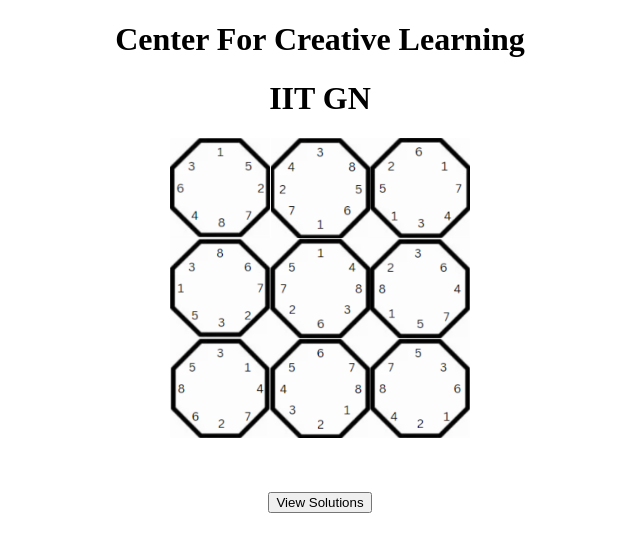
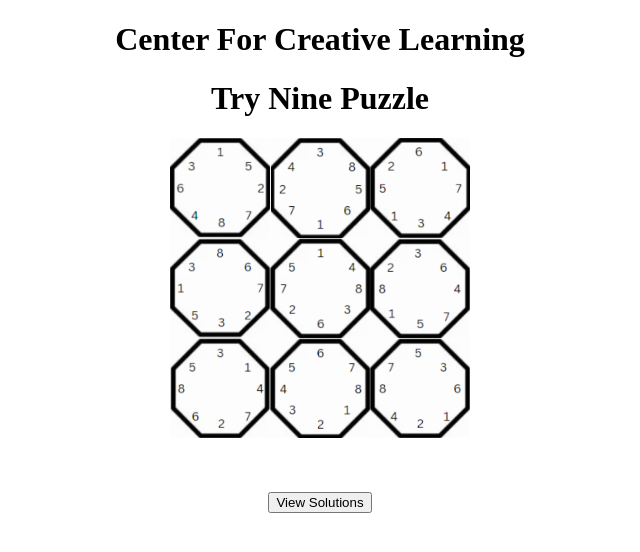
Before and after one commit to krishnapatel36/Edge_matching_Octagone, a plain HTML site: page index.html in a window 1280 px wide. Shown: the whole page, without its empty margins (320-960 px from the left). Drawn offline with Linux system fonts and the light colour scheme.

Commit message:
Update index.html

```diff
--- a/index.html
+++ b/index.html
@@ -28,7 +28,7 @@
 </head>
 <body style="text-align: center;">
     <h1 style="text-align: center;">Center For Creative Learning</h1>
-    <h1 style="text-align: center;">IIT GN</h1>
+    <h1 style="text-align: center;">Try Nine Puzzle</h1>
     <div class="image-container">
         <img src="1.png" class="image" id="image1" draggable="true">
         <img src="2.png" class="image" id="image2" draggable="true">
```
